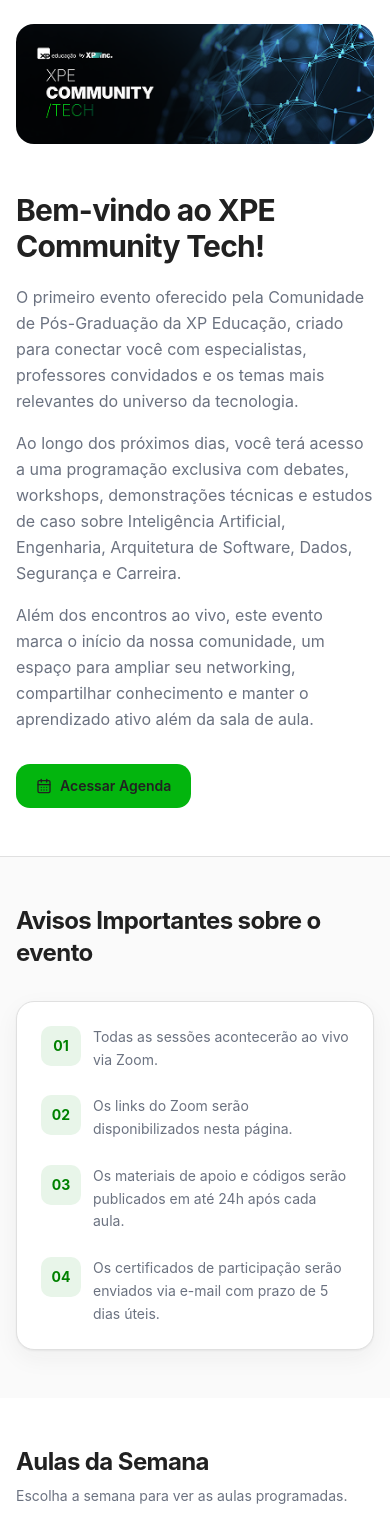
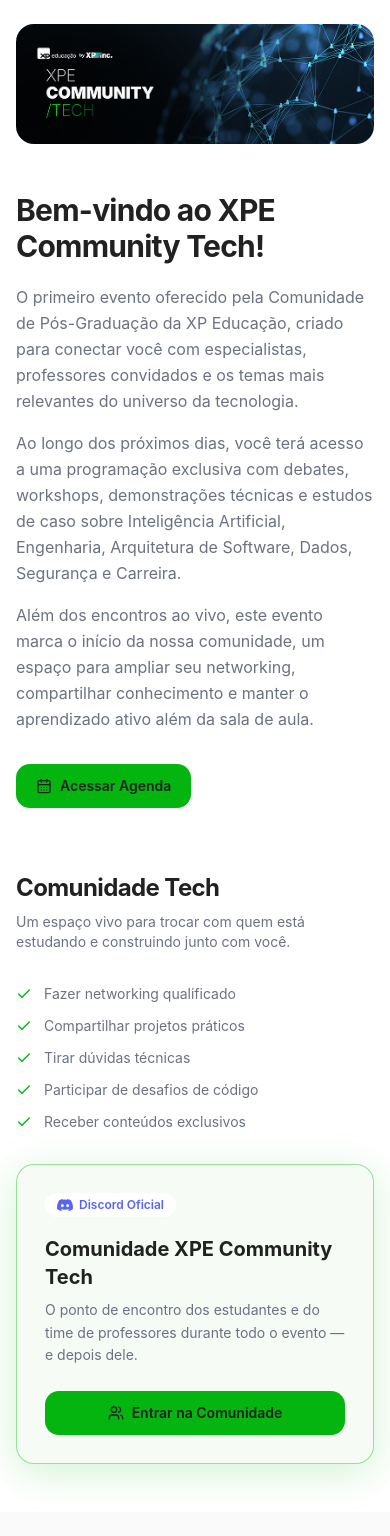
Before and after one commit to XP-Educacao/landing-pages, a React (Vite) app: page / in a window 390 px wide. Shown: the top 1536 px of the page. Built offline with nearby package versions, Linux system fonts and the light colour scheme.

Commit message:
refactor: reordena seção Comunidade e ajusta identidade visual do Discord
Move Comunidade Tech para logo após o Hero (antes ficava após o FAQ).
Adiciona ícone oficial do Discord via SVG inline, sem dependência nova,
e aplica cor Blurple (#5865F2) no badge 'Discord Oficial' com fundo
branco.

```diff
--- a/src/routes/index.tsx
+++ b/src/routes/index.tsx
@@ -28,6 +28,14 @@ const socialIcons = {
   linkedin: Linkedin,
 } as const;
 
+function DiscordIcon({ className }: { className?: string }) {
+  return (
+    <svg viewBox="0 0 24 24" className={className} fill="currentColor" aria-hidden="true">
+      <path d="M20.317 4.37a19.79 19.79 0 0 0-4.885-1.515.074.074 0 0 0-.079.037c-.21.375-.444.864-.608 1.25a18.27 18.27 0 0 0-5.487 0 12.64 12.64 0 0 0-.617-1.25.077.077 0 0 0-.079-.037A19.736 19.736 0 0 0 3.677 4.37a.07.07 0 0 0-.032.027C.533 9.046-.32 13.58.099 18.057a.082.082 0 0 0 .031.057 19.9 19.9 0 0 0 5.993 3.03.078.078 0 0 0 .084-.028 14.09 14.09 0 0 0 1.226-1.994.076.076 0 0 0-.041-.106 13.107 13.107 0 0 1-1.872-.892.077.077 0 0 1-.008-.128 10.2 10.2 0 0 0 .372-.292.074.074 0 0 1 .077-.01c3.927 1.793 8.18 1.793 12.061 0a.074.074 0 0 1 .078.01c.12.098.246.198.373.292a.077.077 0 0 1-.006.127 12.3 12.3 0 0 1-1.873.892.076.076 0 0 0-.04.107c.36.698.772 1.363 1.225 1.993a.076.076 0 0 0 .084.028 19.839 19.839 0 0 0 6.002-3.03.077.077 0 0 0 .032-.054c.5-5.177-.838-9.674-3.549-13.66a.061.061 0 0 0-.031-.03zM8.02 15.33c-1.183 0-2.157-1.085-2.157-2.419 0-1.333.955-2.419 2.157-2.419 1.21 0 2.176 1.096 2.157 2.42 0 1.333-.955 2.418-2.157 2.418zm7.975 0c-1.183 0-2.157-1.085-2.157-2.419 0-1.333.955-2.419 2.157-2.419 1.21 0 2.176 1.096 2.157 2.42 0 1.333-.946 2.418-2.157 2.418z" />
+    </svg>
+  );
+}
+
 function Index() {
   return (
     <main className="min-h-screen bg-background">
@@ -39,7 +47,7 @@ function Index() {
       </div>
 
 {/* 1. HERO */}
-      <section className="border-b border-border px-4 py-12 sm:px-6 sm:py-16">
+<section className="px-4 py-12 sm:px-6 sm:py-16">
   <div className="mx-auto w-full max-w-5xl">
     <h1 className="text-3xl font-bold tracking-tight text-foreground sm:text-4xl">
       {hero.title}
@@ -60,7 +68,46 @@ function Index() {
   </div>
 </section>
 
-      {/* 2. AVISOS */}
+{/* 2. COMUNIDADE */}
+<Section className="pt-4 sm:pt-6">
+
+  <div className="grid gap-8 lg:grid-cols-2 lg:items-center">
+    <div>
+      <SectionTitle
+        title="Comunidade Tech"
+        subtitle="Um espaço vivo para trocar com quem está estudando e construindo junto com você."
+      />
+      <ul className="space-y-3">
+        {communityBenefits.map((benefit) => (
+          <li key={benefit} className="flex items-start gap-3 text-sm text-muted-foreground">
+            <Check className="mt-0.5 size-4 shrink-0 text-primary" aria-hidden="true" />
+            <span className="min-w-0">{benefit}</span>
+          </li>
+        ))}
+      </ul>
+    </div>
+    <div className="rounded-2xl border border-primary/40 bg-accent/40 p-7 shadow-[var(--shadow-featured)] sm:p-9">
+      <Badge className="bg-white text-[#5865F2]">
+        <DiscordIcon className="size-4 text-[#5865F2]" />
+        {community.badge}
+      </Badge>
+      <h3 className="mt-4 text-xl font-bold text-foreground">{community.title}</h3>
+      <p className="mt-2 text-sm leading-relaxed text-muted-foreground">{community.text}</p>
+      <div className="mt-6">
+        <ActionLink href={links.community} variant="solid" className="w-full sm:w-auto">
+          <Users className="size-4" aria-hidden="true" />
+          {community.buttonLabel}
+        </ActionLink>
+      </div>
+    </div>
+  </div>
+</Section>
+
+
+
+
+
+      {/* 3. AVISOS */}
       <Section alt>
         <SectionTitle title={sections.notices} />
         <ul className="grid gap-6 rounded-2xl border border-border bg-card p-6 shadow-[var(--shadow-card)] sm:grid-cols-2 sm:p-8 lg:grid-cols-4">
@@ -78,7 +125,7 @@ function Index() {
         </ul>
       </Section>
 
-      {/* 3. AULAS DA SEMANA */}
+      {/* 4. AULAS DA SEMANA */}
       <Section>
         <SectionTitle
           title={sections.weeklyClasses}
@@ -87,7 +134,7 @@ function Index() {
         <WeeklyClasses />
       </Section>
 
-      {/* 4. AGENDA DO EVENTO */}
+      {/* 5. AGENDA DO EVENTO */}
       <Section alt className="scroll-mt-4" id={AGENDA_ANCHOR}>
         <SectionTitle
           title={sections.agenda}
@@ -96,44 +143,10 @@ function Index() {
         <Agenda />
       </Section>
 
-      {/* 5. FAQ */}
+      {/* 6. FAQ */}
       <Section>
         <SectionTitle title={sections.faq} subtitle={`${faq.length} dúvidas frequentes.`} />
         <Faq />
-      </Section>
-
-      {/* 6. COMUNIDADE */}
-      <Section alt>
-        <div className="grid gap-8 lg:grid-cols-2 lg:items-center">
-          <div>
-            <SectionTitle
-              title="Comunidade Tech"
-              subtitle="Um espaço vivo para trocar com quem está estudando e construindo junto com você."
-            />
-            <ul className="space-y-3">
-              {communityBenefits.map((benefit) => (
-                <li key={benefit} className="flex items-start gap-3 text-sm text-muted-foreground">
-                  <Check className="mt-0.5 size-4 shrink-0 text-primary" aria-hidden="true" />
-                  <span className="min-w-0">{benefit}</span>
-                </li>
-              ))}
-            </ul>
-          </div>
-          <div className="rounded-2xl border border-primary/40 bg-accent/40 p-7 shadow-[var(--shadow-featured)] sm:p-9">
-            <Badge tone="green">
-              <MessagesSquare className="size-4" aria-hidden="true" />
-              {community.badge}
-            </Badge>
-            <h3 className="mt-4 text-xl font-bold text-foreground">{community.title}</h3>
-            <p className="mt-2 text-sm leading-relaxed text-muted-foreground">{community.text}</p>
-            <div className="mt-6">
-              <ActionLink href={links.community} variant="solid" className="w-full sm:w-auto">
-                <Users className="size-4" aria-hidden="true" />
-                {community.buttonLabel}
-              </ActionLink>
-            </div>
-          </div>
-        </div>
       </Section>
 
       {/* 7. RODAPÉ */}
```
Also changed, not shown: 1 other file (tests, documents, lock files or other folders). Lines whose indentation alone changed are shown as unchanged.
